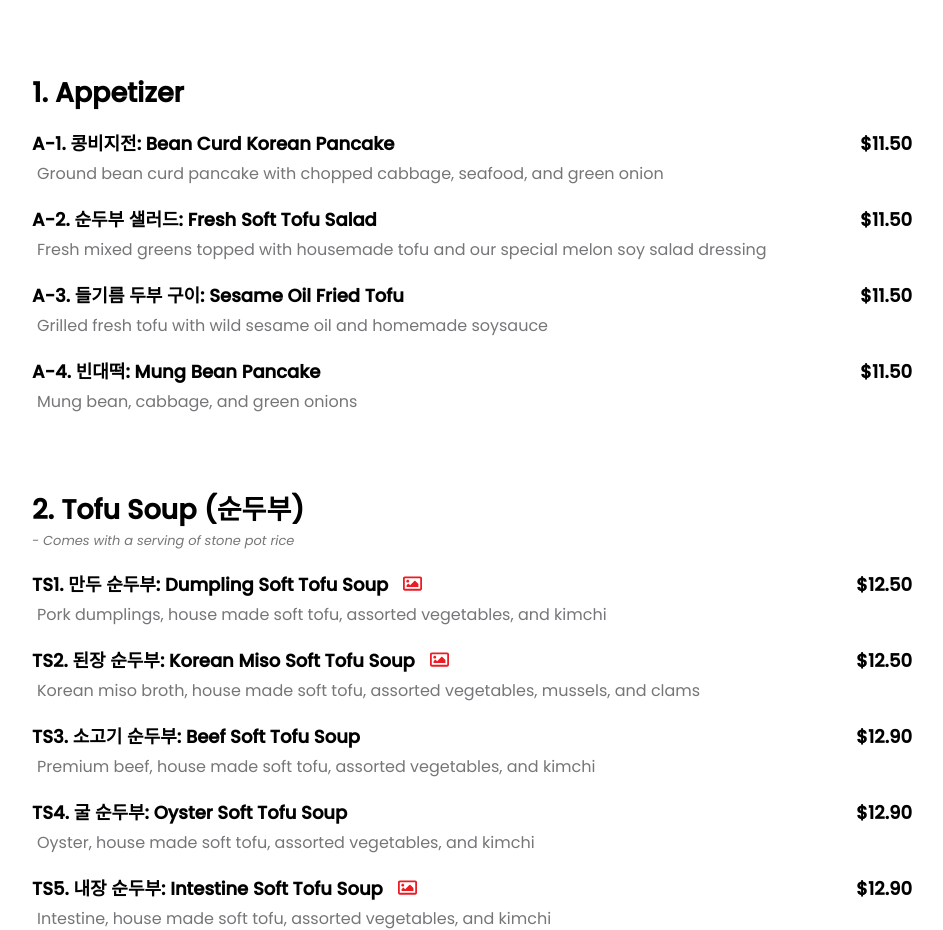
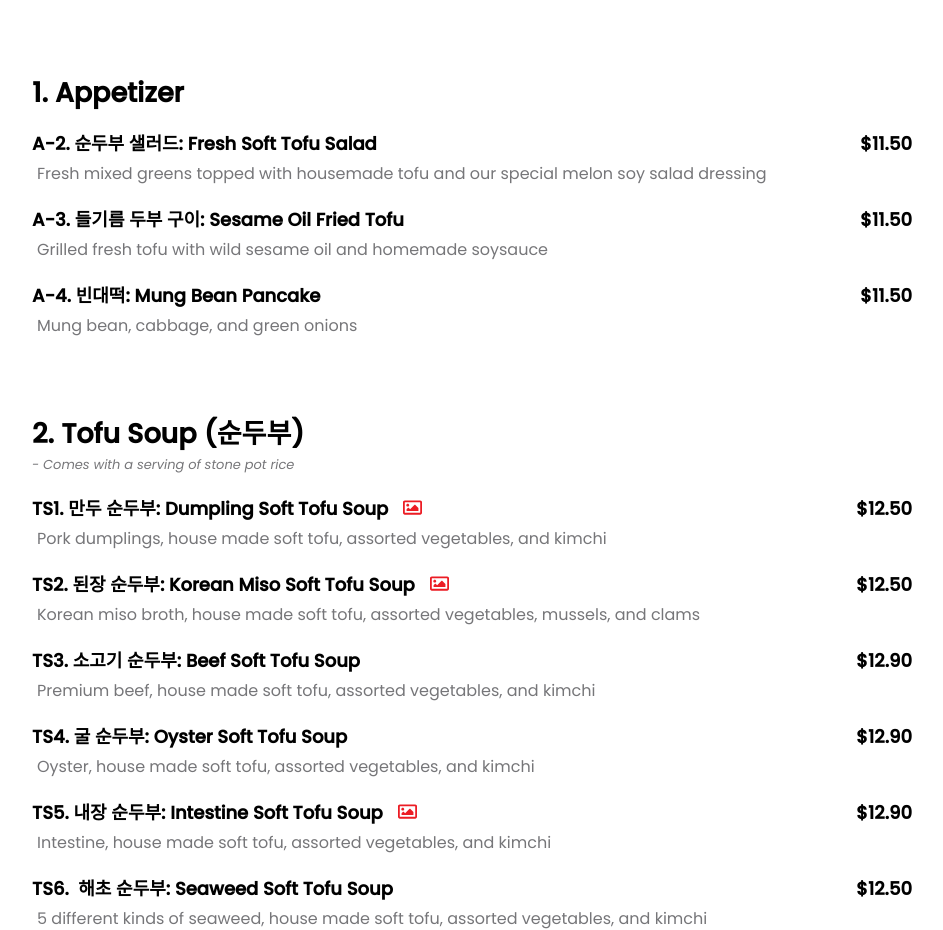
Before and after one commit to Laurasgold/homepage, a Gatsby site: page /qr in a window 1280 px wide. Shown: the part 1381-2311 px from the top of the page, without its empty margins (168-1111 px from the left). Built offline with nearby package versions, Linux system fonts and the light colour scheme; Gatsby itself is replaced by a stand-in of ours.

Commit message:
Update Menu.tsx

```diff
--- a/src/components/Menu.tsx
+++ b/src/components/Menu.tsx
@@ -163,15 +163,15 @@
       titleKr: "",
       note: "",
       items: [
-        {
-          id: "A-1",
-          name: "Bean Curd Korean Pancake",
-          nameKr: "콩비지전",
-          description:
-            "Ground bean curd pancake with chopped cabbage, seafood, and green onion",
-          descriptionKr: "",
-          price: "11.50",
-        },
+     //   {
+     //     id: "A-1",
+     //     name: "Bean Curd Korean Pancake",
+     //     nameKr: "콩비지전",
+     //    description:
+     //       "Ground bean curd pancake with chopped cabbage, seafood, and green onion",
+     //     descriptionKr: "",
+      //    price: "11.50",
+     //   },
         {
           id: "A-2",
           name: "Fresh Soft Tofu Salad",
```
